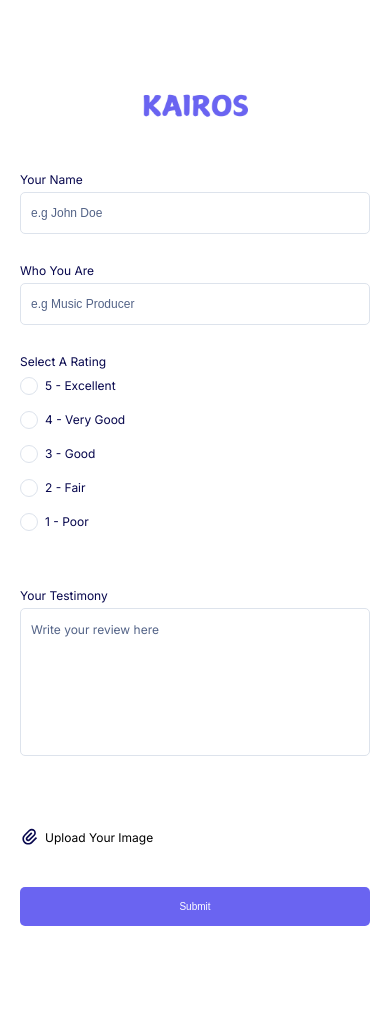
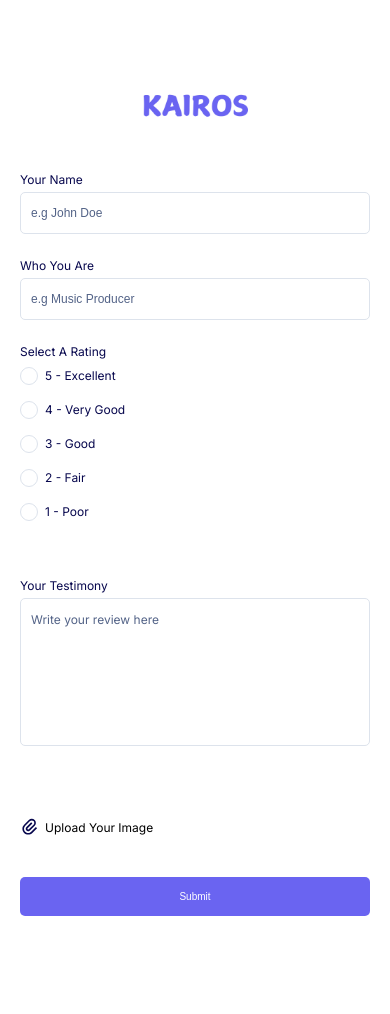
Before and after one commit to boluwatife-py/Kairos-Portfolio, a Django app: page /review/ in a window 390 px wide. After the commit the page ends 916 px from the top, so only its background shows below. Run offline with Django 5.2, Linux system fonts and the light colour scheme.

Commit message:
Update review.html

```diff
--- a/templates/review.html
+++ b/templates/review.html
@@ -5,6 +5,9 @@
     <meta charset="UTF-8">
     <meta name="viewport" content="width=device-width, initial-scale=1.0">
     <title>Review | Kairos</title>
+
+  <link href="https://placehold.co/50x50/953BF8/white?text=K" rel="icon">
+  <link href="https://placehold.co/50x50/953BF8/white?text=K" rel="apple-touch-icon">
     <style>
   @import url('https://fonts.googleapis.com/css2?family=Inter:wght@400;500;600;700&display=swap');
   * {
@@ -324,7 +327,7 @@
       height: 20px:
   }
   .formbold-input-group {
-    margin-bottom: 10px;
+    margin-bottom: 5px;
   }
   }
 </style>
```
